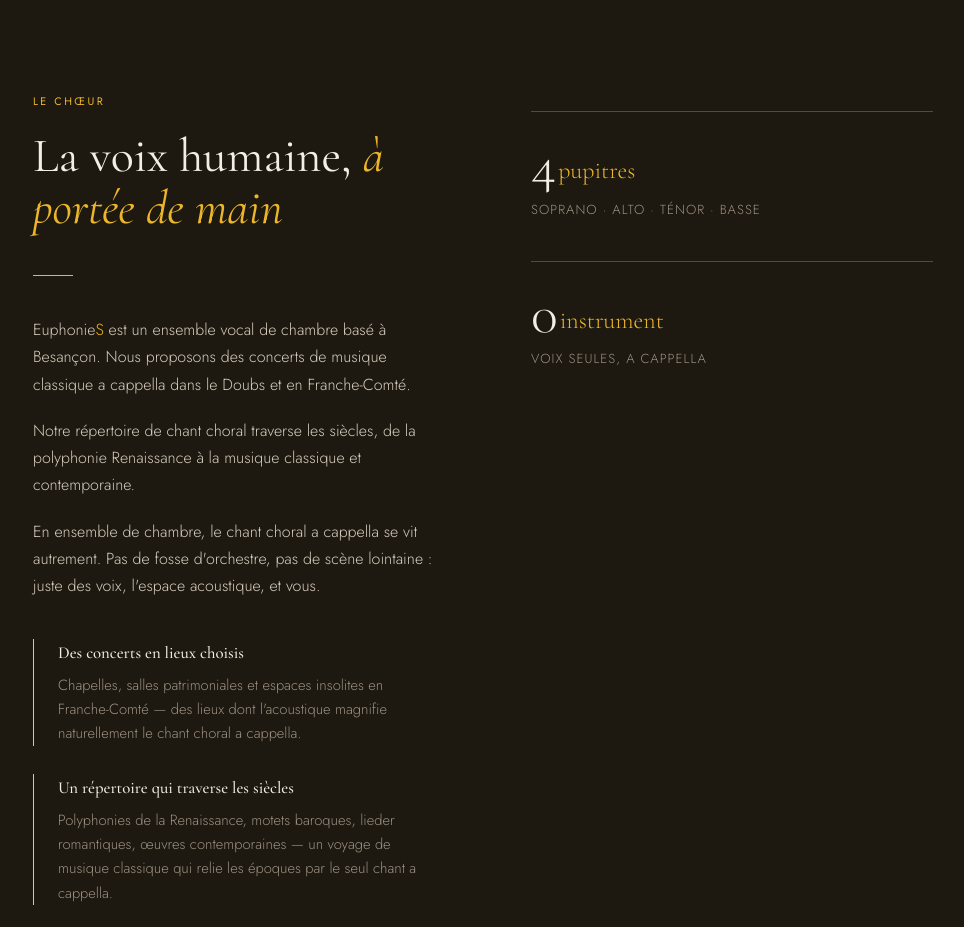
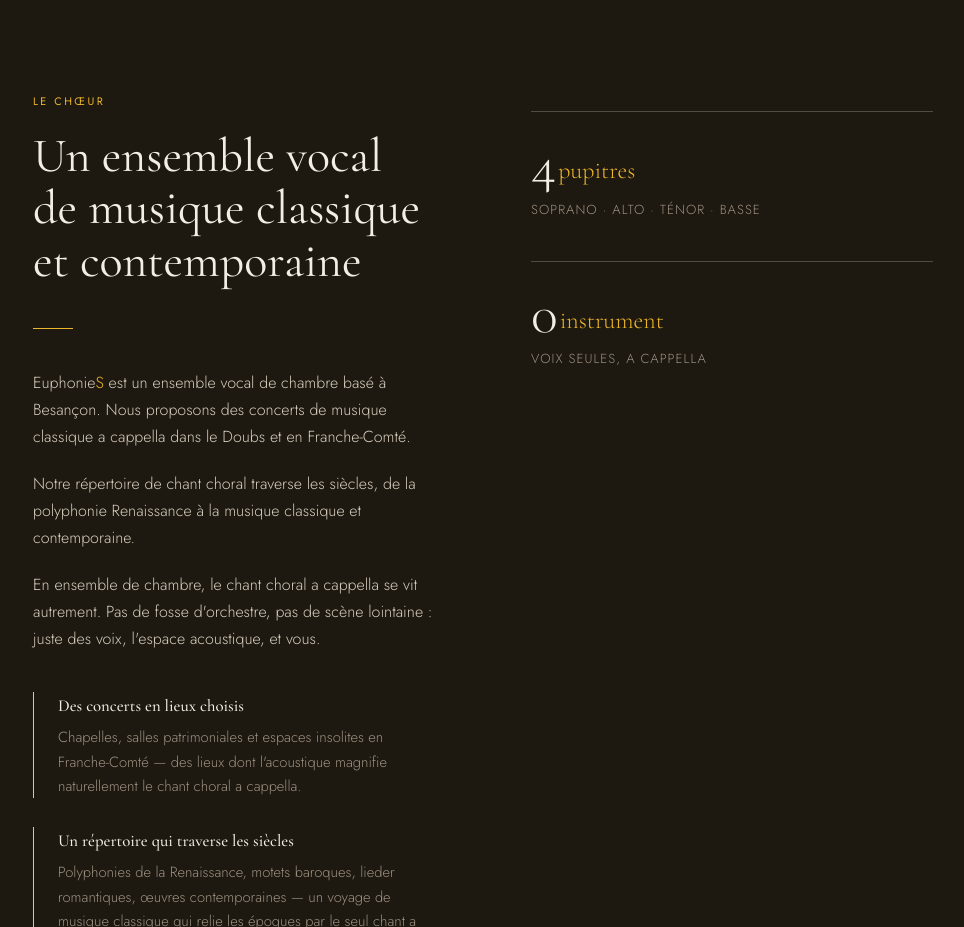
Before and after one commit to TimVille25/euphonies, a React (Vite) app: page / in a window 1280 px wide. Shown: the part 900-1827 px from the top of the page, without its empty margins (157-1121 px from the left). Built offline with nearby package versions, Linux system fonts and the light colour scheme.

Commit message:
fix: mettre à jour la description du chœur pour une meilleure cohérence dans les composants

```diff
--- a/src/components/molecules/SectionHeader/index.tests.tsx
+++ b/src/components/molecules/SectionHeader/index.tests.tsx
@@ -3,8 +3,8 @@
 
 describe('SectionHeader', () => {
   it('renders label and heading', () => {
-    render(<SectionHeader label="Le chœur" heading="La voix humaine" />);
+    render(<SectionHeader label="Le chœur" heading="Un ensemble vocal de musique classique et contemporaine" />);
     expect(screen.getByText('Le chœur')).toBeInTheDocument();
-    expect(screen.getByRole('heading', { level: 2 })).toHaveTextContent('La voix humaine');
+    expect(screen.getByRole('heading', { level: 2 })).toHaveTextContent('Un ensemble vocal de musique classique et contemporaine');
   });
 });
--- a/src/components/organisms/PresentationSection/index.tsx
+++ b/src/components/organisms/PresentationSection/index.tsx
@@ -34,7 +34,7 @@
           <div>
             <SectionHeader
               label="Le chœur"
-              heading={<>La voix humaine, <em>à portée de main</em></>}
+              heading="Un ensemble vocal de musique classique et contemporaine"
             />
             <p>
               Euphonie<span style={{ color: 'var(--accent)' }}>S</span> est un ensemble vocal de chambre
```
Also changed, not shown: 1 other file (tests, documents, lock files or other folders).
